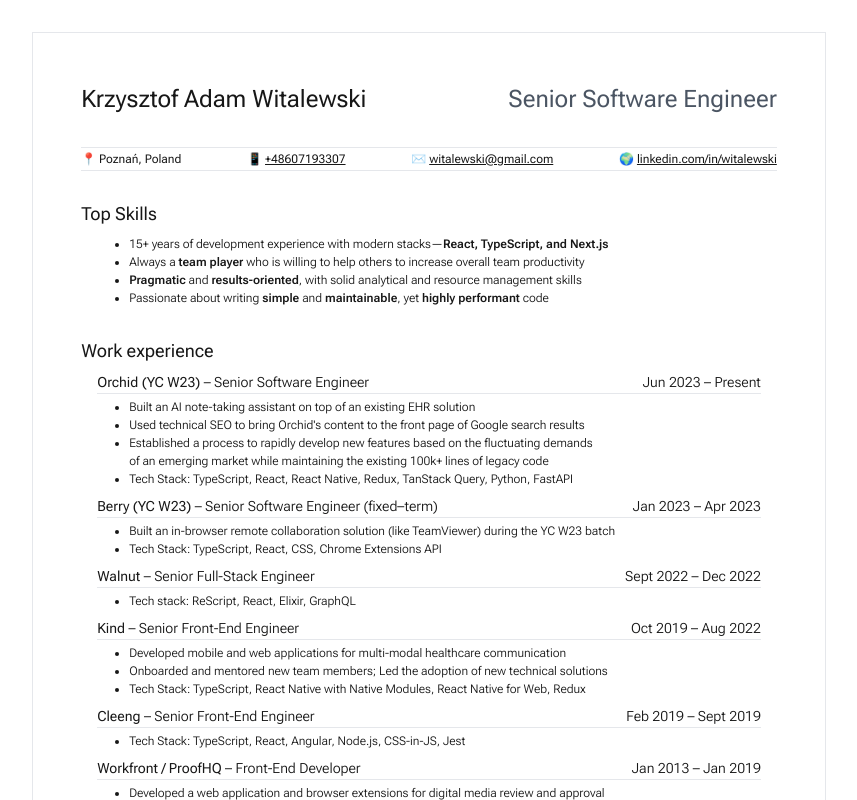
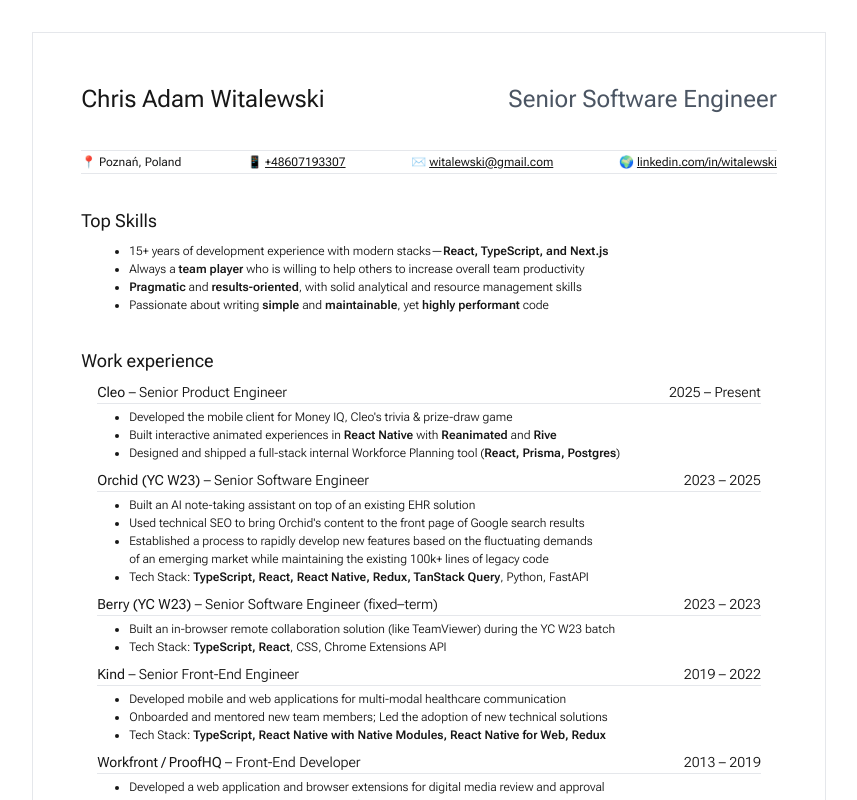
Before and after one commit to witalewski/cv, a Next.js app: page / in a window 1280 px wide. Shown: the top 800 px of the page, without its empty margins (211-1068 px from the left). Built offline with nearby package versions, Linux system fonts and the light colour scheme.

Commit message:
add Cleo

```diff
--- a/src/app/page.tsx
+++ b/src/app/page.tsx
@@ -8,7 +8,7 @@
   return (
     <main className="flex h-[296mm] w-[210mm] flex-col justify-between p-12 font-[family-name:var(--font-roboto-flex)] text-base font-light screen:border">
       <div className="align-center flex justify-between">
-        <h1 className="text-2xl font-normal">Krzysztof Adam Witalewski</h1>
+        <h1 className="text-2xl font-normal">Chris Adam Witalewski</h1>
         <div className="text-2xl font-normal text-gray-600">
           Senior Software Engineer
         </div>
@@ -65,9 +65,33 @@
       <Section title="Work experience">
         <div className="flex flex-col gap-2">
           <Job
+            company="Cleo"
+            position="Senior Product Engineer"
+            startDate={new Date("2025-09-01")}
+          >
+            <List>
+              <ListItem>
+                Developed the mobile client for Money IQ, Cleo's trivia &
+                prize-draw game
+              </ListItem>
+              <ListItem>
+                Built interactive animated experiences in{" "}
+                <span className="font-semibold">React Native</span> with{" "}
+                <span className="font-semibold">Reanimated</span> and{" "}
+                <span className="font-semibold">Rive</span>
+              </ListItem>
+              <ListItem>
+                Designed and shipped a full-stack internal Workforce Planning
+                tool (
+                <span className="font-semibold">React, Prisma, Postgres</span>)
+              </ListItem>
+            </List>
+          </Job>
+          <Job
             company="Orchid (YC W23)"
             position="Senior Software Engineer"
             startDate={new Date("2023-06-01")}
+            endDate={new Date("2025-09-01")}
           >
             <List>
               <ListItem>
@@ -86,8 +110,11 @@
                 of legacy code
               </ListItem>
               <ListItem>
-                Tech Stack: TypeScript, React, React Native, Redux, TanStack
-                Query, Python, FastAPI
+                Tech Stack:{" "}
+                <span className="font-semibold">
+                  TypeScript, React, React Native, Redux, TanStack Query
+                </span>
+                , Python, FastAPI
               </ListItem>
             </List>
           </Job>
@@ -103,18 +130,10 @@
                 TeamViewer) during the YC W23 batch
               </ListItem>
               <ListItem>
-                Tech Stack: TypeScript, React, CSS, Chrome Extensions API
+                Tech Stack:{" "}
+                <span className="font-semibold">TypeScript, React</span>, CSS,
+                Chrome Extensions API
               </ListItem>
-            </List>
-          </Job>
-          <Job
-            company="Walnut"
-            position="Senior  Full-Stack Engineer"
-            startDate={new Date("2022-09-01")}
-            endDate={new Date("2022-12-01")}
-          >
-            <List>
-              <ListItem>Tech stack: ReScript, React, Elixir, GraphQL</ListItem>
             </List>
           </Job>
           <Job
@@ -133,20 +152,11 @@
                 technical solutions
               </ListItem>
               <ListItem>
-                Tech Stack: TypeScript, React Native with Native Modules, React
-                Native for Web, Redux
-              </ListItem>
-            </List>
-          </Job>
-          <Job
-            company="Cleeng"
-            position="Senior Front-End Engineer"
-            startDate={new Date("2019-02-01")}
-            endDate={new Date("2019-09-01")}
-          >
-            <List>
-              <ListItem>
-                Tech Stack: TypeScript, React, Angular, Node.js, CSS-in-JS, Jest
+                Tech Stack:{" "}
+                <span className="font-semibold">
+                  TypeScript, React Native with Native Modules, React Native for
+                  Web, Redux
+                </span>
               </ListItem>
             </List>
           </Job>
--- a/src/components/job.tsx
+++ b/src/components/job.tsx
@@ -13,7 +13,6 @@
   endDate?: Date;
 }>) => {
   const dateFormat = new Intl.DateTimeFormat("en-GB", {
-    month: "short",
     year: "numeric",
   });
   return (
```
